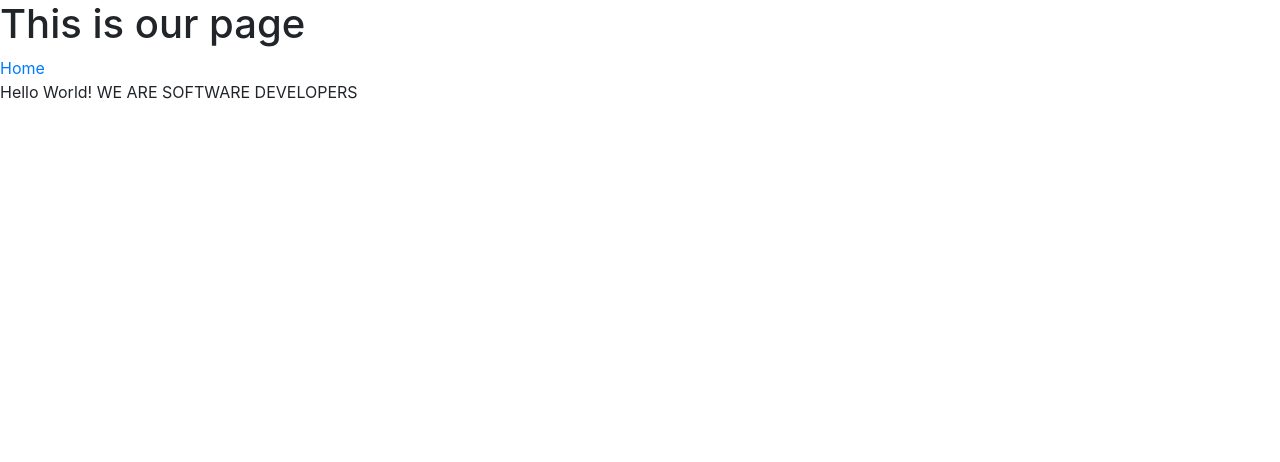
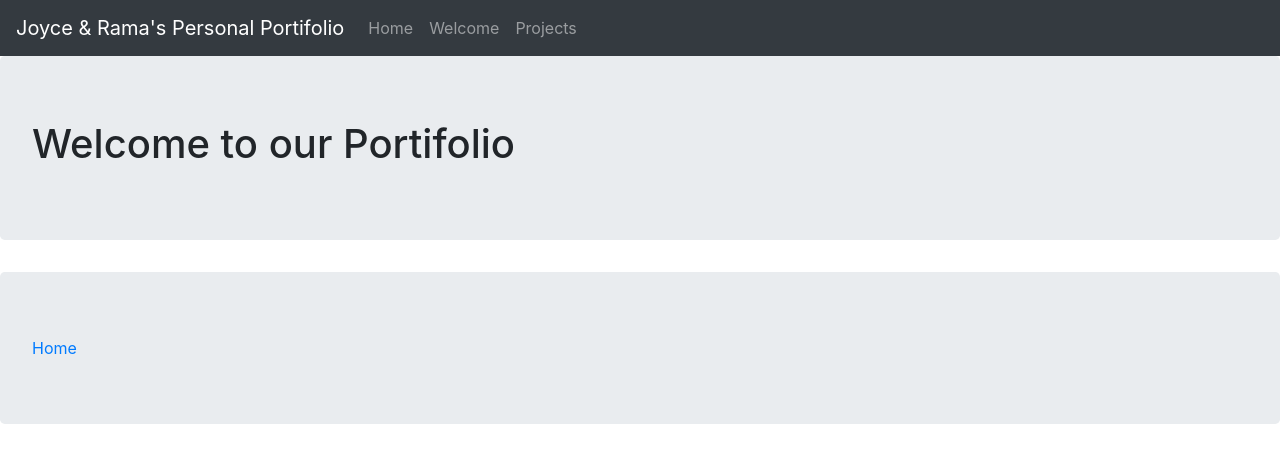
Before and after one commit to raheebwa/aheebwa_joyce, a plain HTML site: page index.html in a window 1280 px wide. Drawn offline with nearby package versions, Linux system fonts and the light colour scheme.

Commit message:
Added Navbar

```diff
--- a/index.html
+++ b/index.html
@@ -2,47 +2,50 @@
 <html lang="en">
   <head>
     <meta charset="UTF-8">
-    <title>Fork Me! FCC: Test Suite Template</title>
+    <title>Joyce & Rama's Personal Portifolio</title>
      <!-- Bootstrap CSS -->
      <link rel="stylesheet" href="https://stackpath.bootstrapcdn.com/bootstrap/4.1.3/css/bootstrap.min.css" integrity="sha384-MCw98/SFnGE8fJT3GXwEOngsV7Zt27NXFoaoApmYm81iuXoPkFOJwJ8ERdknLPMO" crossorigin="anonymous">
     <link rel="stylesheet" href="css/style.css">
   </head>
 
   <body>
+    <nav id="navbar" class="navbar navbar-expand-lg navbar-dark bg-dark">
+      <a class="navbar-brand" href="#">Joyce & Rama's Personal Portifolio</a>
+      <button class="navbar-toggler" type="button" data-toggle="collapse" data-target="#navbarSupportedContent" aria-controls="navbarSupportedContent" aria-expanded="false" aria-label="Toggle navigation">
+        <span class="navbar-toggler-icon"></span>
+      </button>
 
-    <section id="welcome-section">
-      <h1>This is our page</h1>
+      <div class="collapse navbar-collapse" id="navbarSupportedContent">
+        <ul class="navbar-nav mr-auto">
+
+           <li class="nav-item">
+            <a class="nav-link" href="#">Home</a>
+          </li>
+          <li class="nav-item">
+            <a class="nav-link" href="#">Welcome</a>
+          </li>
+          <li class="nav-item">
+            <a class="nav-link" href="#">Projects</a>
+          </li>
+        </ul>
+      </div>
+    </nav>
+    <section id="welcome-section" class="jumbotron">
+      <h1>Welcome to our Portifolio</h1>
     </section>
-    <section id="Projects">
+    <section id="Projects" class="jumbotron">
       <title class="project-tile"></title>
       <a href="index.html">Home</a>
 
     </section>
 
 
-    <!--
-
-    Hello Camper!
-
-    For now, the test suite only works in Chrome!
-    Please read the README below in the JS Editor before beginning.
-    Feel free to delete this message once you have read it.
-    Good luck and Happy Coding!
-
-    - The freeCodeCamp Team
-
-    -->
-
-
-    Hello World! WE ARE SOFTWARE DEVELOPERS
-
     <!-- Optional JavaScript -->
     <!-- jQuery first, then Popper.js, then Bootstrap JS -->
     <script src="https://code.jquery.com/jquery-3.3.1.slim.min.js" integrity="sha384-q8i/X+965DzO0rT7abK41JStQIAqVgRVzpbzo5smXKp4YfRvH+8abtTE1Pi6jizo" crossorigin="anonymous"></script>
     <script src="https://cdnjs.cloudflare.com/ajax/libs/popper.js/1.14.3/umd/popper.min.js" integrity="sha384-ZMP7rVo3mIykV+2+9J3UJ46jBk0WLaUAdn689aCwoqbBJiSnjAK/l8WvCWPIPm49" crossorigin="anonymous"></script>
     <script src="https://stackpath.bootstrapcdn.com/bootstrap/4.1.3/js/bootstrap.min.js" integrity="sha384-ChfqqxuZUCnJSK3+MXmPNIyE6ZbWh2IMqE241rYiqJxyMiZ6OW/JmZQ5stwEULTy" crossorigin="anonymous"></script>
-    <script src="https://cdn.freecodecamp.org/testable-projects-fcc/v1/bundle.js"></script>
-    <script src="https://cdn.freecodecamp.org/testable-projects-fcc/v1/bundle.js"></script>
+    <!-- <script src="https://cdn.freecodecamp.org/testable-projects-fcc/v1/bundle.js"></script> -->
     <script  src="js/index.js"></script>
   </body>
 </html>
```
